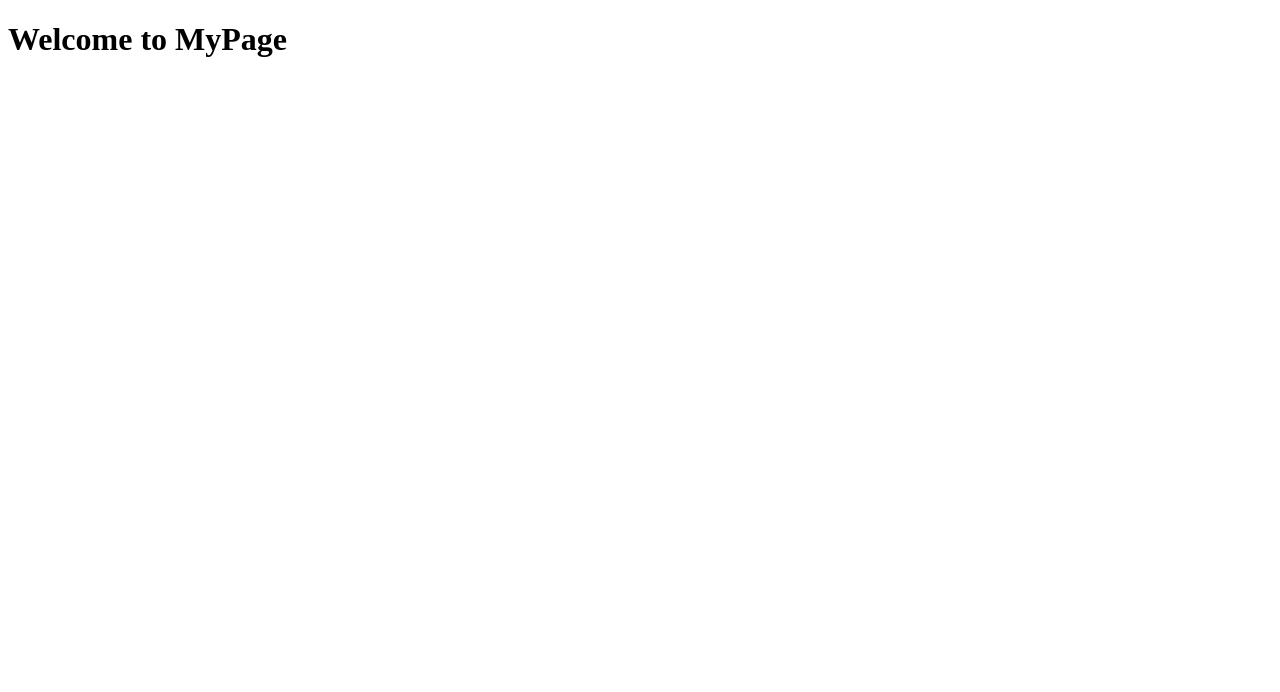
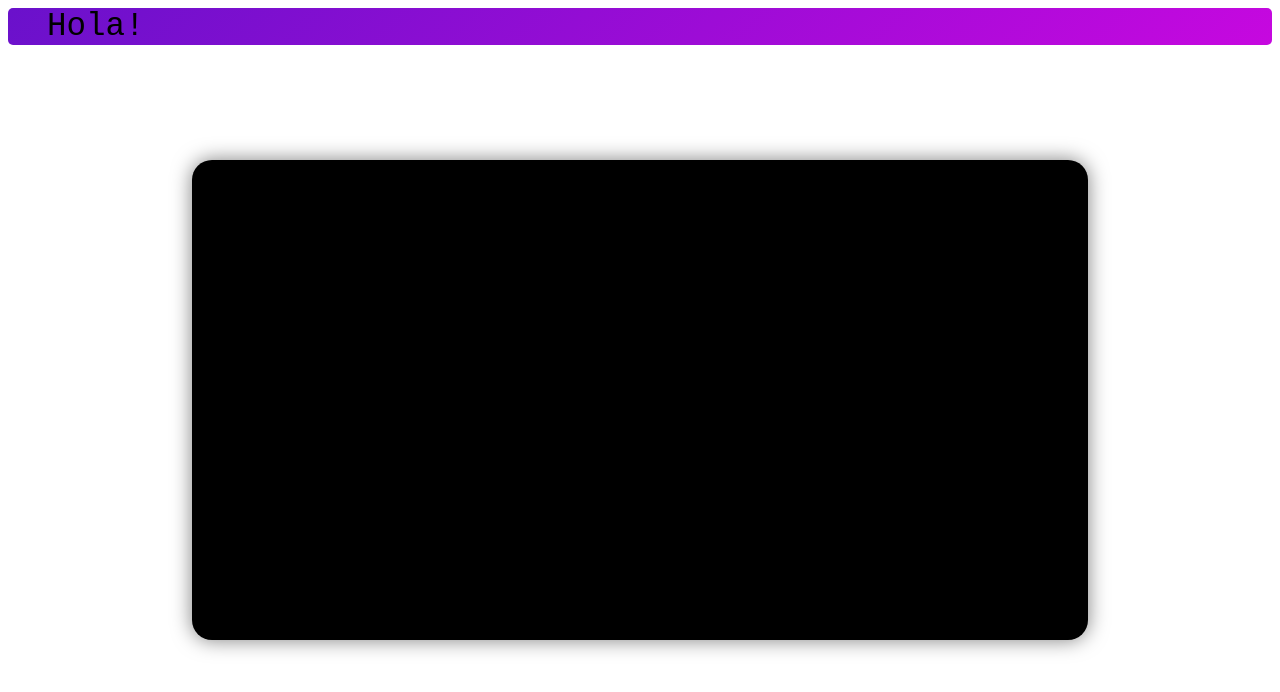
Before and after one commit to teshanshanuka/mypage, a SvelteKit app: page / in a window 1280 px wide. Shown: the top 692 px of the page. Built offline with nearby package versions, Linux system fonts and the light colour scheme.

Commit message:
chore: playing with svelte

```diff
--- a/src/routes/+page.svelte
+++ b/src/routes/+page.svelte
@@ -1 +1,42 @@
-<h1>Welcome to MyPage</h1>
+<title>Teshan's stuff</title>
+
+<body>
+  <div class="welcome"><span class="blink">\></span>Hola!</div>
+  <div class="window"></div>
+</body>
+
+<style>
+  .welcome {
+    text-align: left;
+    font-family: monospace;
+    font-size: 2.5em;
+  }
+
+  .blink {
+    animation: blink-animation 1s steps(1, end) infinite;
+  }
+
+  @keyframes blink-animation {
+    0% { opacity: 1; }
+    50% { opacity: 0; }
+    100% { opacity: 1; }
+  }
+
+  .window {
+    width: 70%;
+    height: 60%;
+    background-color: black;
+    position: absolute;
+    left: 15%;
+    top: 20%;
+    border-radius: 20px;
+    box-shadow: 0 0 20px 0 rgba(0, 0, 0, 0.5);
+  }
+
+  body {
+    margin: 0;
+    padding: 0;
+    border-radius: 5px;
+    background: linear-gradient(135deg, #6a11cb, #c608df); /* Blue/Purple gradient */
+  }
+</style>
```
